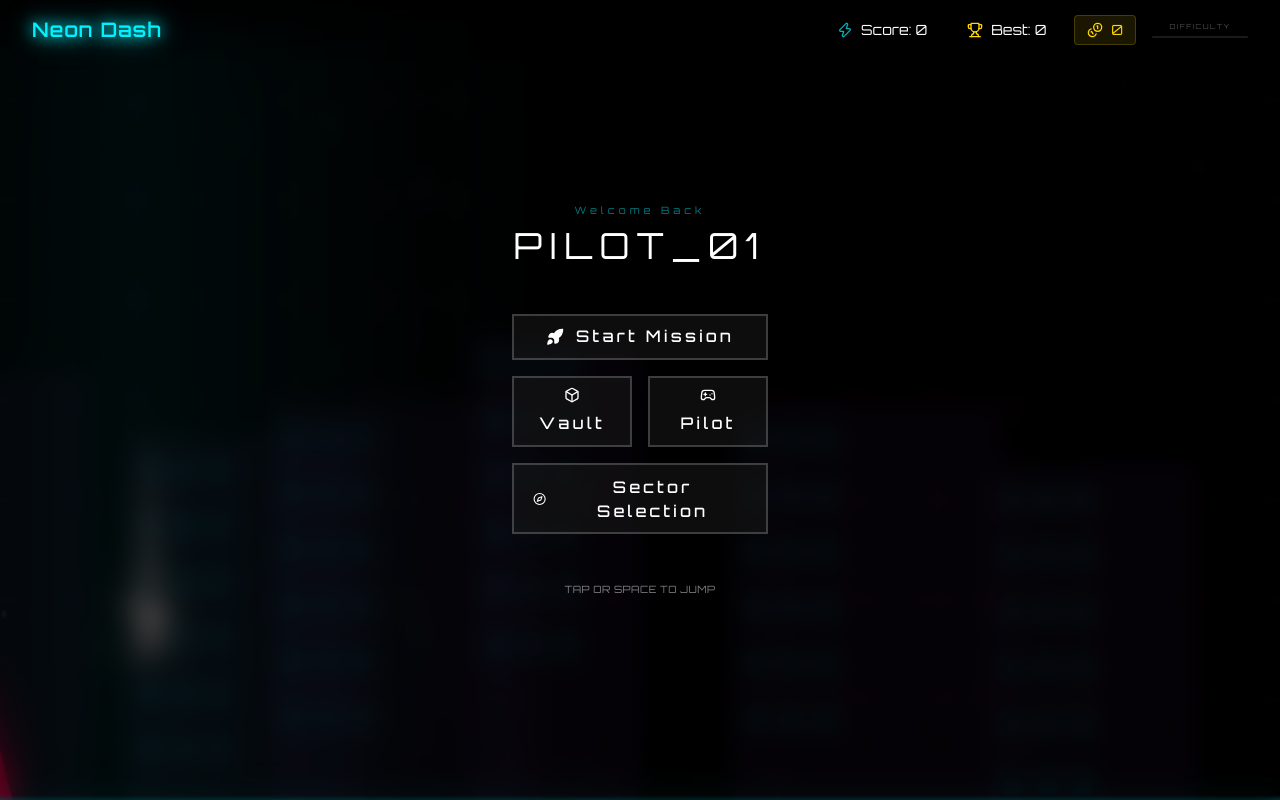
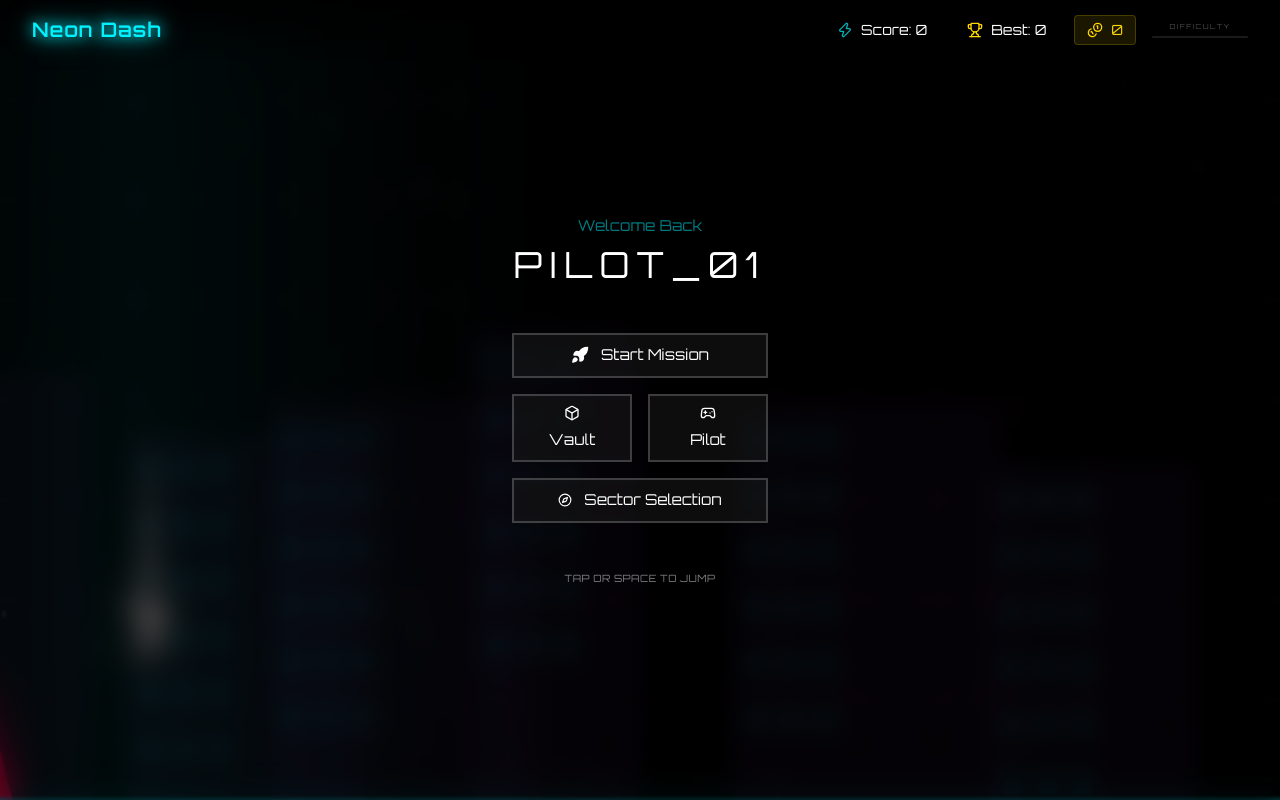
Before and after one commit to sebastianvasquezechavarria1234/neon-dash, a React (Vite) app: page / in a window 1280 px wide. Built offline with nearby package versions, Linux system fonts and the light colour scheme.

Commit message:
style: refine main menu buttons with sharp corners, 2px borders, and light typography

```diff
--- a/src/App.jsx
+++ b/src/App.jsx
@@ -928,13 +928,13 @@ function App() {
               className="absolute inset-0 flex flex-col items-center justify-center bg-black/60 backdrop-blur-md gap-8 z-40"
             >
               <div className="flex flex-col items-center gap-2 mb-4">
-                <span className="text-[10px] text-neon-cyan tracking-[0.4em] opacity-50">Welcome Back</span>
+                <span className="text-[15px] text-neon-cyan opacity-50">Welcome Back</span>
                 <h2 className="text-4xl font-light tracking-[0.2em] text-white">{playerName}</h2>
               </div>
 
               <div className="flex flex-col gap-4 w-64">
                 <button
-                  className="group relative px-10 py-4 text-sm font-medium tracking-[0.2em] text-white border-2 border-white rounded-none transition-all hover:bg-white hover:text-black hover:scale-105 active:scale-95"
+                  className="group relative px-10 py-4 text-[15px] font-light text-white border-2 border-white rounded-none transition-all hover:bg-white hover:text-black hover:scale-110 hover:-rotate-3 active:scale-95"
                   onClick={(e) => {
                     e.stopPropagation();
                     startGame();
@@ -945,14 +945,13 @@ function App() {
                     <span>Start Mission</span>
                   </div>
                 </button>
-
-                <div className="grid grid-cols-2 gap-4">
+                         <div className="grid grid-cols-2 gap-4">
                   <button
                     onClick={(e) => {
                       e.stopPropagation();
                       setShopOpen(true);
                     }}
-                    className="px-4 py-3 text-[10px] font-medium tracking-[0.2em] text-white border-2 border-white rounded-none transition-all hover:bg-white/10"
+                    className="px-4 py-3 text-[15px] font-light text-white border-2 border-white rounded-none transition-all hover:bg-white/10 hover:scale-110 hover:-rotate-3"
                   >
                     <div className="flex flex-col items-center gap-2">
                       <Box size={16} />
@@ -964,7 +963,7 @@ function App() {
                       e.stopPropagation();
                       setShowProfile(true);
                     }}
-                    className="px-4 py-3 text-[10px] font-medium tracking-[0.2em] text-white border-2 border-white rounded-none transition-all hover:bg-white/10"
+                    className="px-4 py-3 text-[15px] font-light text-white border-2 border-white rounded-none transition-all hover:bg-white/10 hover:scale-110 hover:-rotate-3"
                   >
                     <div className="flex flex-col items-center gap-2">
                       <Gamepad2 size={16} />
@@ -978,7 +977,7 @@ function App() {
                     e.stopPropagation();
                     setShowMaps(true);
                   }}
-                  className="w-full py-3 text-[10px] font-medium tracking-[0.2em] text-white border-2 border-white rounded-none transition-all hover:bg-white/10"
+                  className="w-full py-3 text-[15px] font-light text-white border-2 border-white rounded-none transition-all hover:bg-white/10 hover:scale-110 hover:-rotate-3"
                 >
                   <div className="flex items-center justify-center gap-3">
                     <Compass size={14} />
--- a/src/index.css
+++ b/src/index.css
@@ -48,8 +48,7 @@ button {
   border-radius: 0;
   border: 2px solid rgba(255, 255, 255, 0.2);
   padding: 0.6em 1.2em;
-  font-size: 1em;
-  font-weight: 500;
+  font-weight: 400;
   font-family: inherit;
   background-color: rgba(255, 255, 255, 0.05);
   cursor: pointer;
```
